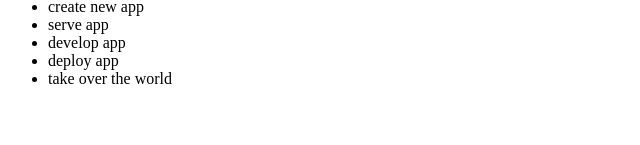
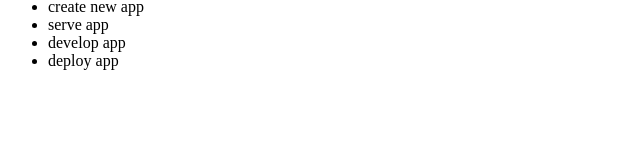
Before and after one commit to lizwait/ng-girls-todo, an Angular app: page / in a window 1280 px wide. Shown: the part 155-300 px from the top of the page, without its empty margins (0-640 px from the left). Built offline with nearby package versions, Linux system fonts and the light colour scheme.

Commit message:
Added TodoItem to app

```diff
--- a/src/app/app.component.ts
+++ b/src/app/app.component.ts
@@ -1,4 +1,5 @@
 import { Component } from '@angular/core';
+import { TodoItem } from './interfaces/todo-item';
 
 @Component({
   selector: 'app-root',
@@ -19,13 +20,12 @@ import { Component } from '@angular/core';
 })
 export class AppComponent {
   title = 'todo-list';
-  todoList = [
+  todoList: TodoItem[] = [
     {title: 'install NodeJS'},
     {title: 'install Angular CLI'},
     {title: 'create new app'},
     {title: 'serve app'},
     {title: 'develop app'},
     {title: 'deploy app'},
-    {title: 'take over the world'},
-  ]
+  ];
 }
--- /dev/null
+++ b/src/app/interfaces/todo-item.ts
@@ -0,0 +1,4 @@
+export interface TodoItem {
+  title: string;
+  completed?: boolean;
+}
--- a/src/app/todo-item/todo-item.component.ts
+++ b/src/app/todo-item/todo-item.component.ts
@@ -1,4 +1,5 @@
 import { Component, Input, OnInit } from '@angular/core';
+import { TodoItem } from '../interfaces/todo-item';
 @Component({
   selector: 'app-todo-item',
   template: `
@@ -7,7 +8,7 @@ import { Component, Input, OnInit } from '@angular/core';
   styleUrls: ['./todo-item.component.css']
 })
 export class TodoItemComponent implements OnInit {
-  @Input() item;
+  @Input() item: TodoItem;
 
   constructor() { }
 
```
Lines whose indentation alone changed are shown as unchanged.
